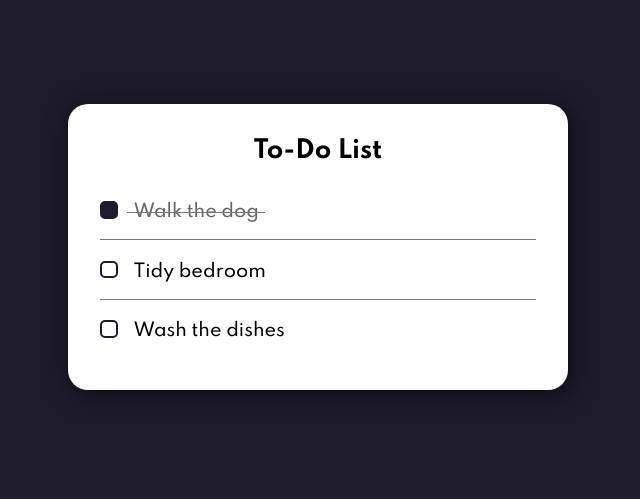
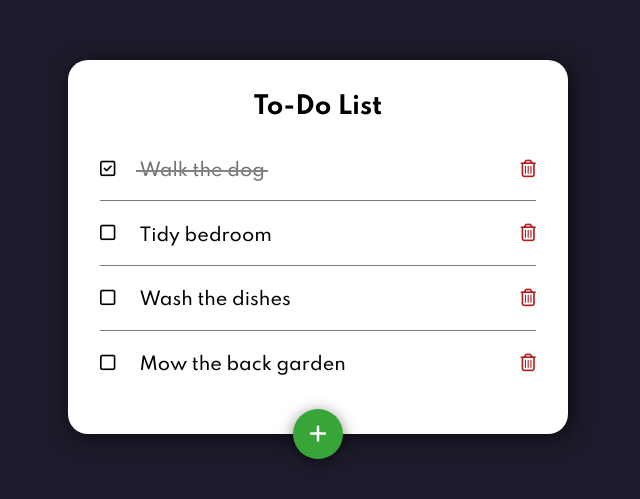
Before and after one commit to connorbiddle/react-to-do-list, a React (Create React App) app: page / in a window 1280 px wide. Shown: the part 153-652 px from the top of the page, without its empty margins (322-962 px from the left). Built offline with nearby package versions, Linux system fonts and the light colour scheme.

Commit message:
Implemented task deletion.

```diff
--- a/public/index.html
+++ b/public/index.html
@@ -19,6 +19,10 @@
       href="https://fonts.googleapis.com/css2?family=Spartan:wght@500;700&display=swap"
       rel="stylesheet"
     />
+    <script
+      src="https://kit.fontawesome.com/596efd339b.js"
+      crossorigin="anonymous"
+    ></script>
     <!--
       Notice the use of %PUBLIC_URL% in the tags above.
       It will be replaced with the URL of the `public` folder during the build.
--- a/src/App.js
+++ b/src/App.js
@@ -1,14 +1,14 @@
 import React from "react";
-import { TasksProvider } from "./context/TasksContext";
+import { AppProvider } from "./context/AppContext";
 import TasksList from "./components/TasksList";
 import "./App.css";
 
 const App = () => {
   return (
     <div className="App">
-      <TasksProvider>
+      <AppProvider>
         <TasksList />
-      </TasksProvider>
+      </AppProvider>
     </div>
   );
 };
--- a/src/components/Task.jsx
+++ b/src/components/Task.jsx
@@ -1,26 +1,23 @@
 import React, { useContext } from "react";
-import { TasksContext } from "../context/TasksContext";
+import { AppContext } from "../context/AppContext";
 import "../styles/Task.css";
 
-const Task = ({ id, name, completed, isLast }) => {
-  const { toggleCompleted } = useContext(TasksContext);
+const Task = ({ id, name, completed }) => {
+  const { toggleCompleted, deleteTask } = useContext(AppContext);
+
   const toggle = () => toggleCompleted(id);
-
-  const classes = ["Task"];
-  if (completed) classes.push("completed");
-  if (isLast) classes.push("last");
+  const remove = (e) => {
+    e.stopPropagation();
+    deleteTask(id);
+  };
 
   return (
-    <li className={classes.join(" ")}>
-      <input
-        className="Task-checkbox"
-        type="checkbox"
-        id={`Checkbox-${id}`}
-        checked={completed}
-        onClick={toggle}
+    <li className={"Task" + (completed ? " completed" : "")} onClick={toggle}>
+      <i
+        className={`Task-icon far fa-${completed ? "check-square" : "square"}`}
       />
-      <label className="Task-custom-checkbox" htmlFor={`Checkbox-${id}`} />
       <span className="Task-text">{name}</span>
+      <i className="Task-delete far fa-trash-alt" onClick={remove} />
     </li>
   );
 };
--- a/src/components/TasksList.jsx
+++ b/src/components/TasksList.jsx
@@ -1,10 +1,10 @@
 import React, { useContext } from "react";
-import { TasksContext } from "../context/TasksContext";
+import { AppContext } from "../context/AppContext";
 import Task from "./Task";
 import "../styles/TasksList.css";
 
 const TasksList = () => {
-  const { tasks } = useContext(TasksContext);
+  const { tasks } = useContext(AppContext);
 
   return (
     <ul className="TasksList">
@@ -12,6 +12,9 @@ const TasksList = () => {
       {tasks.map((task, index) => (
         <Task key={task.id} isLast={index === tasks.length - 1} {...task} />
       ))}
+      <button className="TasksList-add-new">
+        <i class="fas fa-plus" />
+      </button>
     </ul>
   );
 };
--- a/src/context/TasksContext.js
+++ b/src/context/AppContext.js
@@ -1,15 +1,16 @@
 import React, { createContext, useState } from "react";
 import { v4 as uuid } from "uuid";
 
-export const TasksContext = createContext();
+export const AppContext = createContext();
 
 const defaultTasks = [
   { id: uuid(), name: "Walk the dog", completed: true },
   { id: uuid(), name: "Tidy bedroom", completed: false },
   { id: uuid(), name: "Wash the dishes", completed: false },
+  { id: uuid(), name: "Mow the back garden", completed: false },
 ];
 
-export const TasksProvider = (props) => {
+export const AppProvider = (props) => {
   const [tasks, setTasks] = useState(defaultTasks);
 
   const toggleCompleted = (taskId) => {
@@ -19,9 +20,14 @@ export const TasksProvider = (props) => {
     setTasks(newTasks);
   };
 
+  const deleteTask = (taskId) => {
+    const newTasks = tasks.filter((task) => task.id !== taskId);
+    setTasks(newTasks);
+  };
+
   return (
-    <TasksContext.Provider value={{ tasks, toggleCompleted }}>
+    <AppContext.Provider value={{ tasks, toggleCompleted, deleteTask }}>
       {props.children}
-    </TasksContext.Provider>
+    </AppContext.Provider>
   );
 };
--- a/src/styles/Task.css
+++ b/src/styles/Task.css
@@ -5,24 +5,31 @@
   border-bottom: 1px solid rgba(30, 28, 44, 0.6);
   padding: 1rem 0;
   list-style: none;
+  cursor: pointer;
 }
 
-.Task.last {
+.Task:last-of-type {
   border-bottom: none;
+}
+
+.Task-icon {
+  display: inline-block;
+  margin-right: 1.5rem;
 }
 
 .Task-text {
   margin-top: 0.3em;
   position: relative;
   transition: 0.3s ease opacity;
+  line-height: 1.5;
 }
 
 .Task-text::after {
+  content: "";
   position: absolute;
-  left: -5%;
+  left: -2.5%;
   top: calc(50% - 1px);
-  content: "";
-  width: 110%;
+  width: 105%;
   height: 1.5px;
   background: #1e1c2c;
   transform: scaleX(0);
@@ -31,29 +38,14 @@
 }
 
 .completed .Task-text {
-  opacity: 0.6;
+  opacity: 0.55;
 }
 
 .completed .Task-text::after {
   transform: scale(1);
 }
 
-.Task-checkbox {
-  display: none;
+.Task-delete {
+  margin-left: auto;
+  color: #b31f1f;
 }
-
-.Task-custom-checkbox {
-  position: relative;
-  cursor: pointer;
-  display: inline-block;
-  width: 17.5px;
-  height: 17.5px;
-  border: 2px solid #1e1c2c;
-  border-radius: 5px;
-  margin-right: 1rem;
-  transition: 0.3s background-color ease-out;
-}
-
-.completed .Task-custom-checkbox {
-  background: #1e1c2c;
-}
--- a/src/styles/TasksList.css
+++ b/src/styles/TasksList.css
@@ -1,7 +1,8 @@
 .TasksList {
+  position: relative;
   background: #fff;
   width: 500px;
-  padding: 2rem;
+  padding: 2rem 2rem 2.5rem;
   border-radius: 20px;
   box-shadow: 3px 3px 25px rgba(0, 0, 0, 0.7);
 }
@@ -12,3 +13,24 @@
   text-align: center;
   margin-bottom: 1rem;
 }
+
+.TasksList-add-new {
+  cursor: pointer;
+  position: absolute;
+  left: 50%;
+  bottom: 0;
+  background: #38a538;
+  color: #fff;
+  width: 50px;
+  height: 50px;
+  border: none;
+  border-radius: 50%;
+  font-size: 1.25rem;
+  transform: translate(-50%, 50%);
+  box-shadow: 0 3px 15px rgba(0, 0, 0, 0.5);
+  transition: transform 0.5s ease;
+}
+
+.TasksList-add-new:hover {
+  transform: translate(-50%, 50%) scale(1.2);
+}
```
